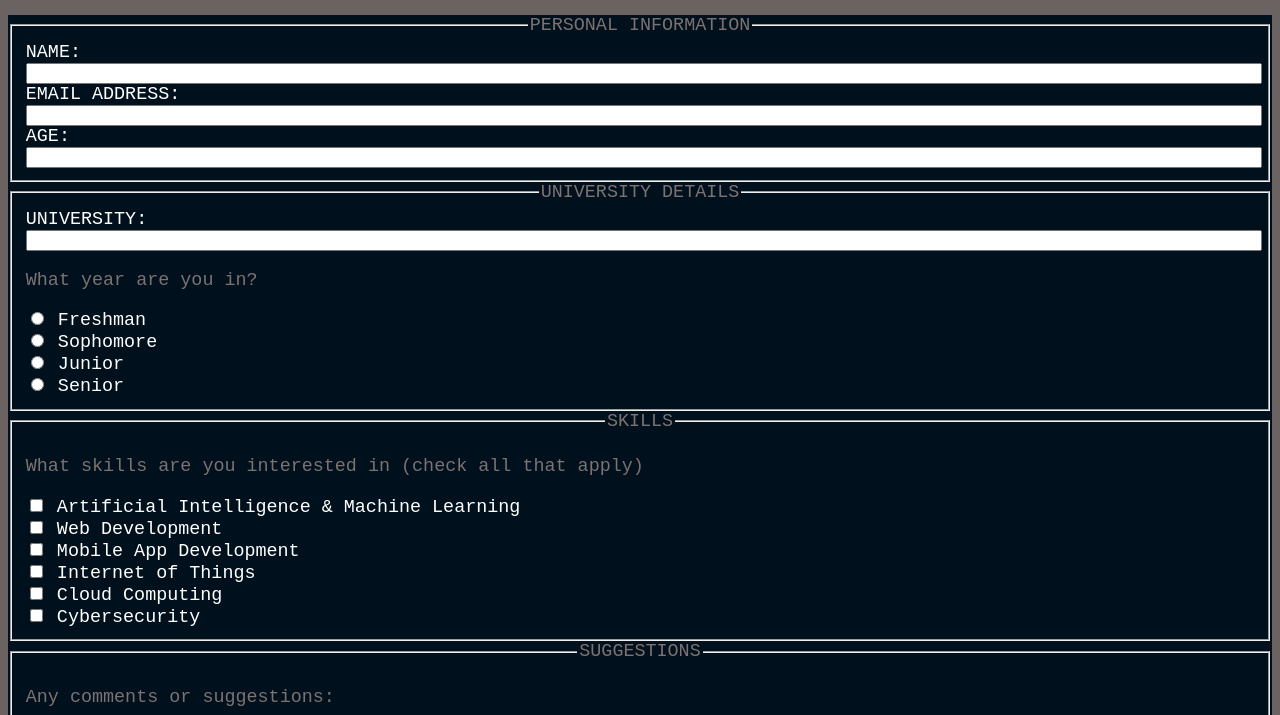
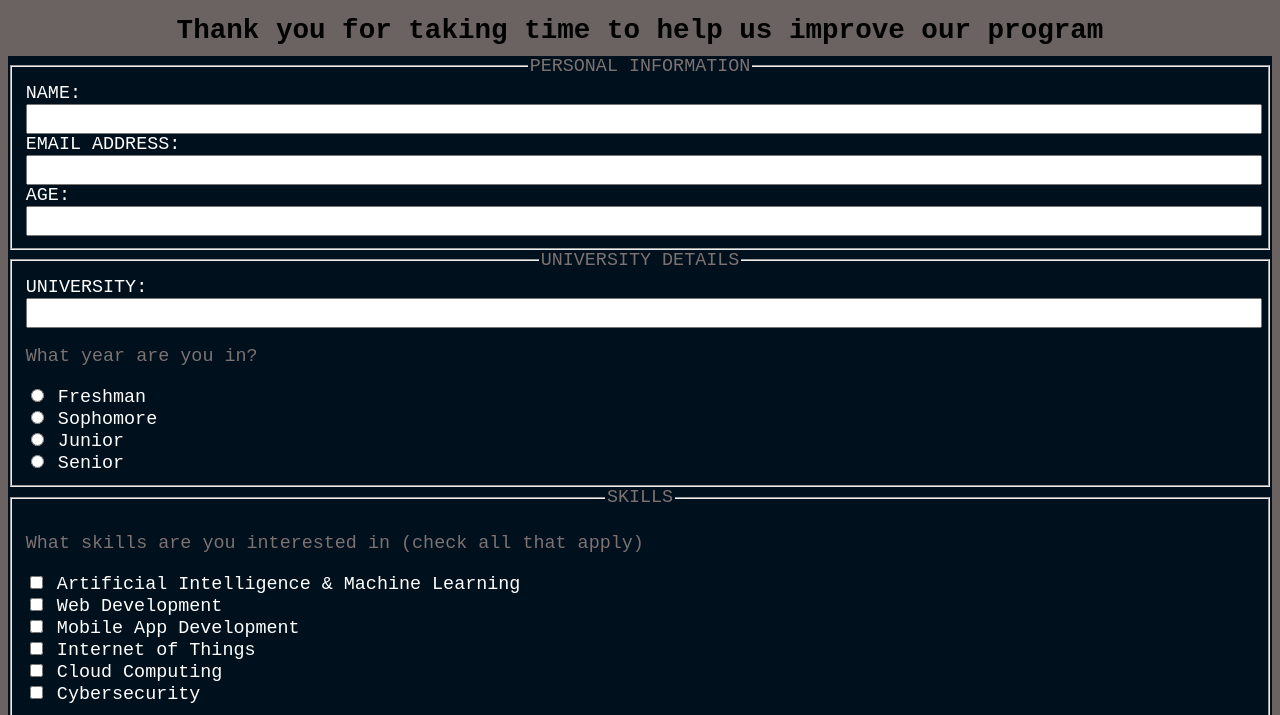
Before and after one commit to Pauline-Oraro/student-survey-form, a plain HTML site: page survey.html in a window 1280 px wide. Shown: the part 99-814 px from the top of the page. Drawn offline with Linux system fonts and the light colour scheme.

Commit message:
added a few styles

```diff
--- a/CSS/survey.css
+++ b/CSS/survey.css
@@ -2,36 +2,45 @@ body{
     background-color: rgb(107, 98, 98);
     font-family: 'Courier New', Courier, monospace;
     font-size: 1.15em;
+}
 
-}
 h1{
     font-size: 2.5em;
-    margin: 0;
-    display: flex;
-    justify-content: center;
+    text-align: center;
 }
+
 h2{
-    margin-top: 0;
-    display: flex;
-    justify-content: center;
+    margin: 10px auto;
+    text-align: center;
 }
+
 form.survey{
     background-color: rgb(1, 16, 29);
     width: 100%;
+    margin: 10px auto;
+    display: flex;
+    flex-direction: column;
+    justify-content: center;
 }
+
 label{
     color: white;
 }
+
 legend{
     text-align: center;
     color: rgb(124, 114, 114);
 }
+
 p{
     color: rgb(124, 114, 114);
 }
-input[type=text], input[type=email], input[type=number]{
+
+input[type=text], input[type=email], input[type=number], textarea{
     width: 100%;
+    font-size: 1.12em;
 }
+
 input[type=button]{
     display: flex;
     justify-content: center;
```
